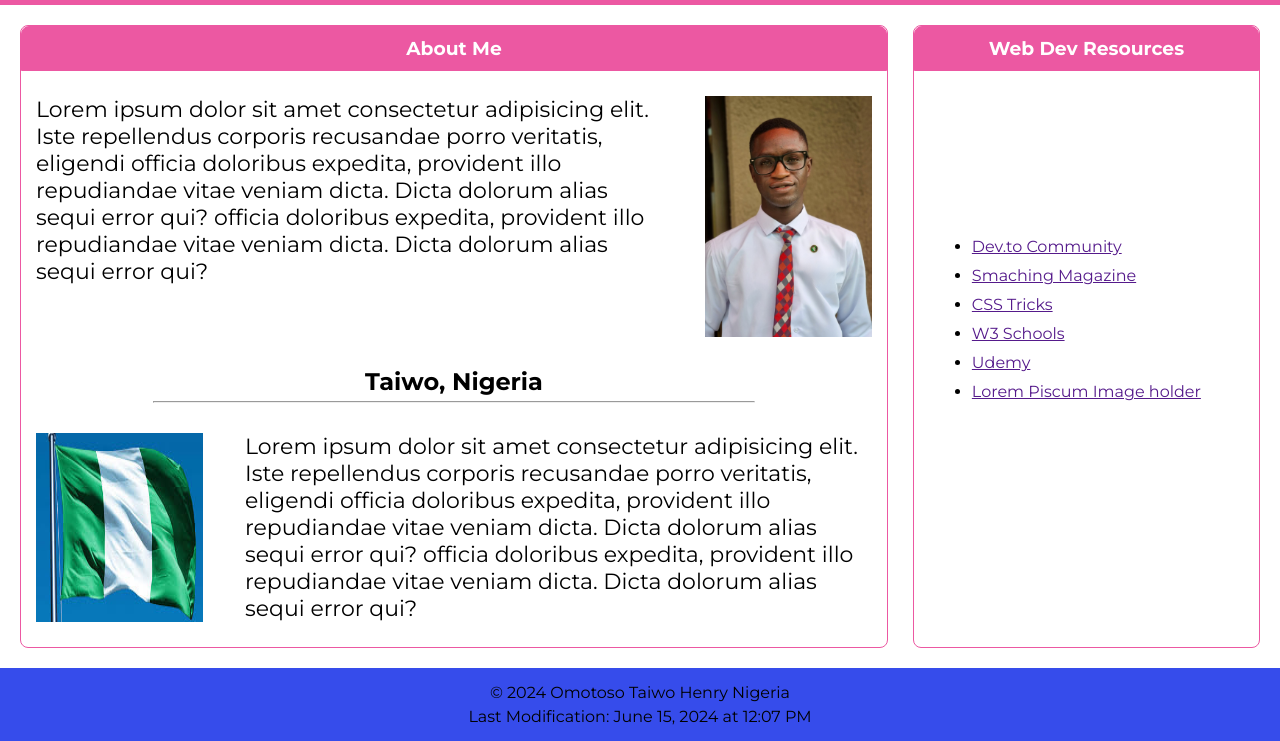
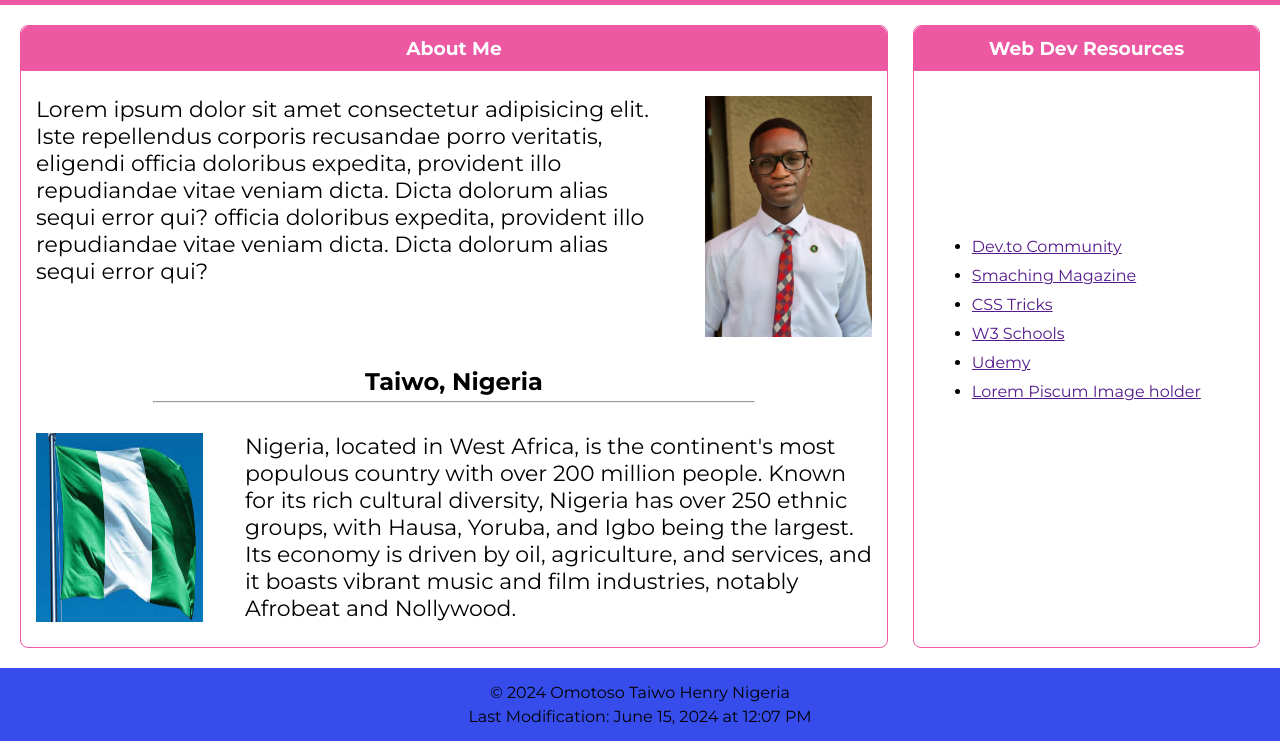
Before and after one commit to HERMESBLACQK/wdd131, a plain HTML site: page index.html in a window 1280 px wide. Shown: the part 99-840 px from the top of the page. Drawn offline with Linux system fonts and the light colour scheme.

Commit message:
added the flag and about my country

```diff
--- a/index.html
+++ b/index.html
@@ -45,13 +45,8 @@
                               </div>
                               <div class="card-foot">
                                         <div class="card-head">
-                                                  <img src="/images/Flag.jpg" alt="my picture">
-                                                  <p>Lorem ipsum dolor sit amet consectetur adipisicing elit. Iste
-                                                            repellendus corporis recusandae porro veritatis, eligendi
-                                                            officia doloribus expedita, provident illo repudiandae vitae
-                                                            veniam dicta. Dicta dolorum alias sequi error qui? officia
-                                                            doloribus expedita, provident illo repudiandae vitae veniam
-                                                            dicta. Dicta dolorum alias sequi error qui?</p>
+                                                  <img src="/images/Flag.jpg" alt="Nigera Flag">
+                                                  <p>Nigeria, located in West Africa, is the continent's most populous country with over 200 million people. Known for its rich cultural diversity, Nigeria has over 250 ethnic groups, with Hausa, Yoruba, and Igbo being the largest. Its economy is driven by oil, agriculture, and services, and it boasts vibrant music and film industries, notably Afrobeat and Nollywood.</p>
                                         </div>
                               </div>
                     </section>
```
